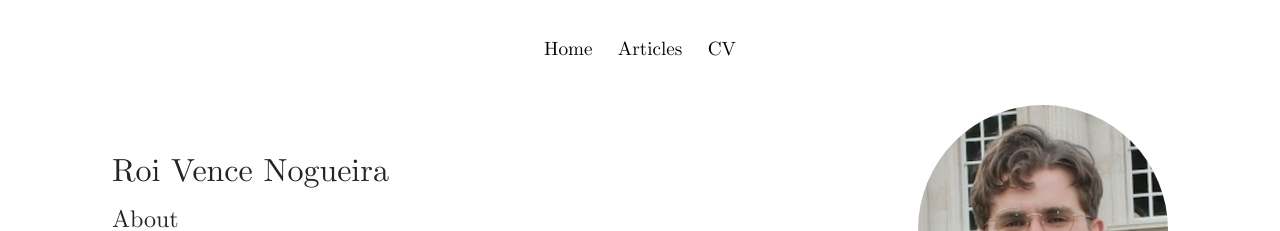
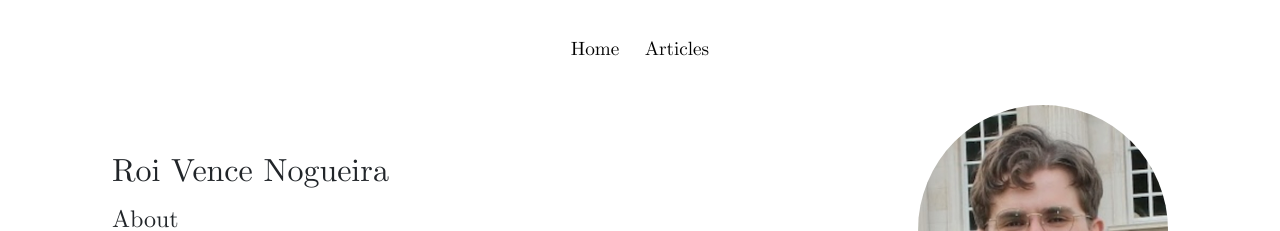
Before and after one commit to RoidaVinci/web, a Jekyll site: the page built from index.md, in a window 1280 px wide. Shown: the top 231 px of the page. Built offline with Jekyll 4.4.1, drawn with Linux system fonts in a browser that asks for light colours.

```diff
--- a/_includes/nav.html
+++ b/_includes/nav.html
@@ -3,7 +3,6 @@
         <ul>
             <li><a href="{{ '/' | relative_url }}">Home</a></li>
             <li><a href="{{ '/article' | relative_url }}">Articles</a></li>
-            <li><a href="{{ '/cv' | relative_url }}">CV</a></li>
         </ul>
     </nav>
 </header>
```
